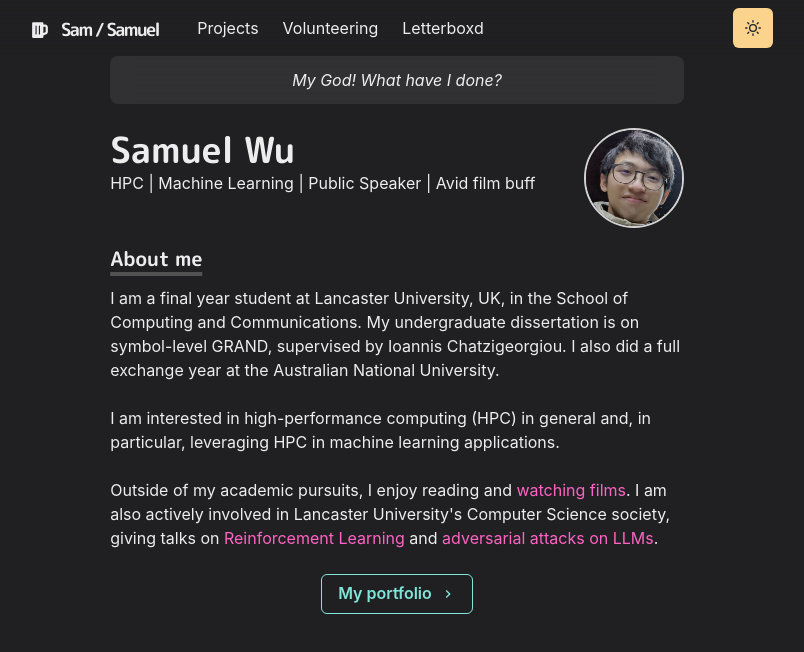
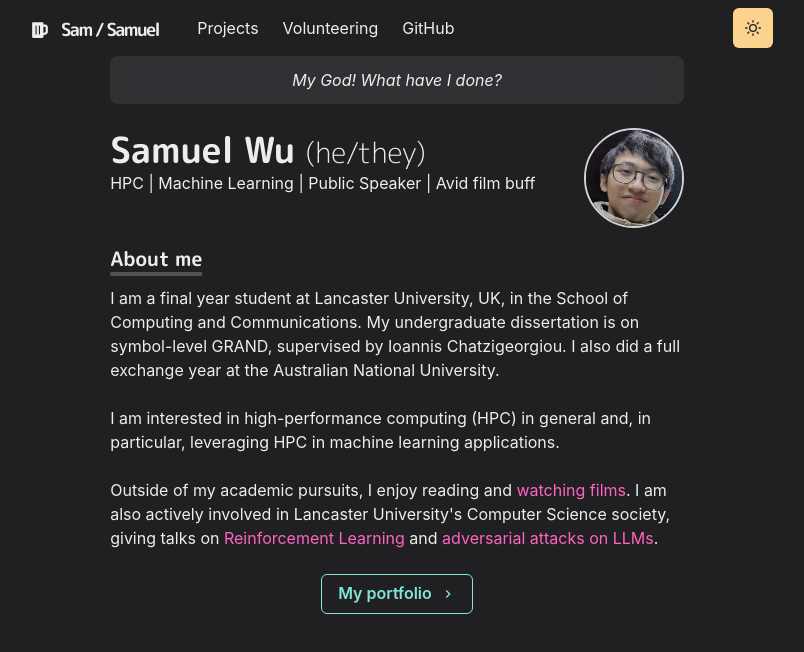
Before and after one commit to cern1710/cern1710-portfolio, a Next.js app: page / in a window 1280 px wide. Shown: the top 652 px of the page, without its empty margins (243-1047 px from the left). Built offline with nearby package versions, Linux system fonts and the light colour scheme.

Commit message:
Added he/they pronouns and GitHub link

```diff
--- a/components/navbar.js
+++ b/components/navbar.js
@@ -83,8 +83,8 @@ const NavBar = props => {
                 <LinkItem href="/volunteering" path={path}>
                     Volunteering
                 </LinkItem>
-                <LinkItem href="https://letterboxd.com/cern1710" path={path}>
-                    Letterboxd
+                <LinkItem href="https://github.com/cern1710" path={path}>
+                    GitHub
                 </LinkItem>
             </Stack>
 
@@ -110,9 +110,9 @@ const NavBar = props => {
                             </MenuItem>
                             <MenuItem
                                 as={Link}
-                                href="https://letterboxd.com/cern1710/"
+                                href="https://github.com/cern1710"
                             >
-                                Letterboxd
+                                GitHub
                             </MenuItem>
                         </MenuList>
                     </Menu>
--- a/pages/index.js
+++ b/pages/index.js
@@ -30,7 +30,7 @@ const Page = () => (
             <Box display={{ md: 'flex' }}>
                 <Box flexGrow={1}>
                     <Heading as="h2" variant="page-title">
-                        Samuel Wu
+                        Samuel Wu <span style={{ fontWeight: 'normal', fontSize: '0.8em' }}>(he/they)</span>
                     </Heading>
                     <div> HPC | Machine Learning | Public Speaker | Avid film buff</div>
                 </Box>
```
